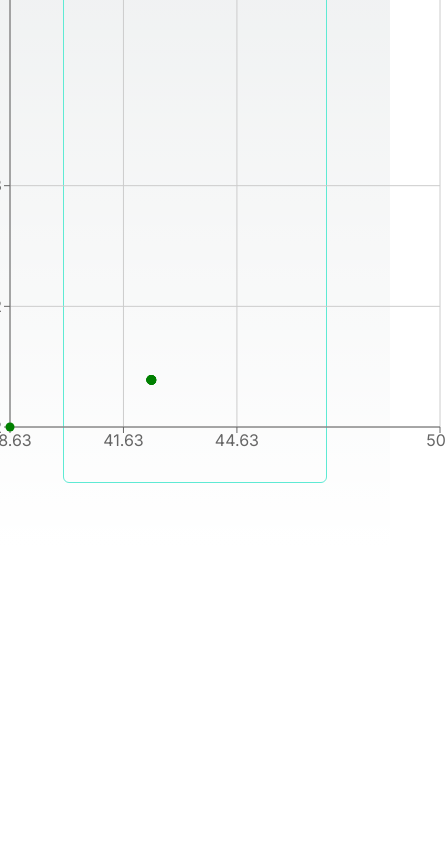
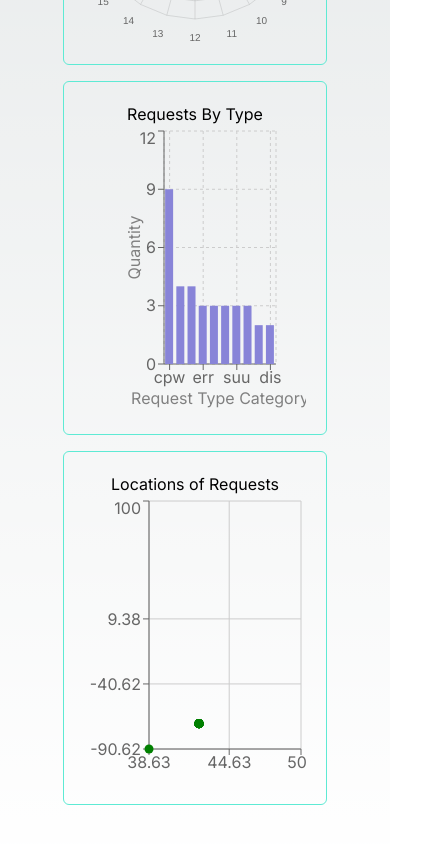
Before and after one commit to hcs-t4sg/eng-f23-community-response-works2, a Next.js app: page /dataDashboard in a window 390 px wide. Shown: the part 1000-1844 px from the top of the page, 445 px wide, since content can reach past the window. Before the commit the page ends 1547 px from the top, so only its background shows below. Built offline with nearby package versions, Linux system fonts and the light colour scheme.

Commit message:
Added responsiveness

```diff
--- a/src/app/dataDashboard/components/RechartsScatter.tsx
+++ b/src/app/dataDashboard/components/RechartsScatter.tsx
@@ -1,4 +1,4 @@
-import { ScatterChart, Scatter, CartesianGrid, XAxis, YAxis } from 'recharts';
+import { ScatterChart, Scatter, CartesianGrid, XAxis, YAxis, ResponsiveContainer } from 'recharts';
 import { request } from '../requests';
 
 export default function RechartsScatter(
@@ -8,7 +8,6 @@ export default function RechartsScatter(
     let longitudes_latitudes: { latitude: number, longitude: number}[] = [];
 
     dashboardData?.forEach((request) => {
-        console.log(request)
       if (request.location === undefined) {
         // In case the data doesn't have a location
         return;
@@ -38,15 +37,16 @@ export default function RechartsScatter(
     return (
       <div className='flex flex-col justify-center align-middle'>
         <h2 className='text-center'>Locations of Requests</h2>
-        <div className='place-self-center'>
+        <div className='place-self-center w-full h-72'>
+          <ResponsiveContainer width="100%" height="100%">
             <ScatterChart width={500} height={500}>
               <CartesianGrid />
               <XAxis type="number" dataKey="latitude" domain={[40, 50]}/>
               <YAxis type="number" dataKey="longitude"  domain={[-75, 100]} />
               <Scatter data={longitudes_latitudes} fill="green" />
             </ScatterChart>
+          </ResponsiveContainer>
         </div>
       </div>
     );
-
   }
--- a/src/app/dataDashboard/page.tsx
+++ b/src/app/dataDashboard/page.tsx
@@ -93,7 +93,7 @@ function DataDashboard() {
         {/* Side bar chart ordered by size - Div for responses by crisis type */}
 
         {/* Responses by location will be given here */}
-        <div className='border border-teal-300 rounded-md row-span-2 col-span-4 p-5'>
+        <div className='border border-teal-300 rounded-md row-span-2 col-span-2 md:col-span-4 p-5'>
           <RechartsScatter dashboardData={dashboardData} />
         </div>
       </div>
```
Lines whose indentation alone changed are shown as unchanged.
